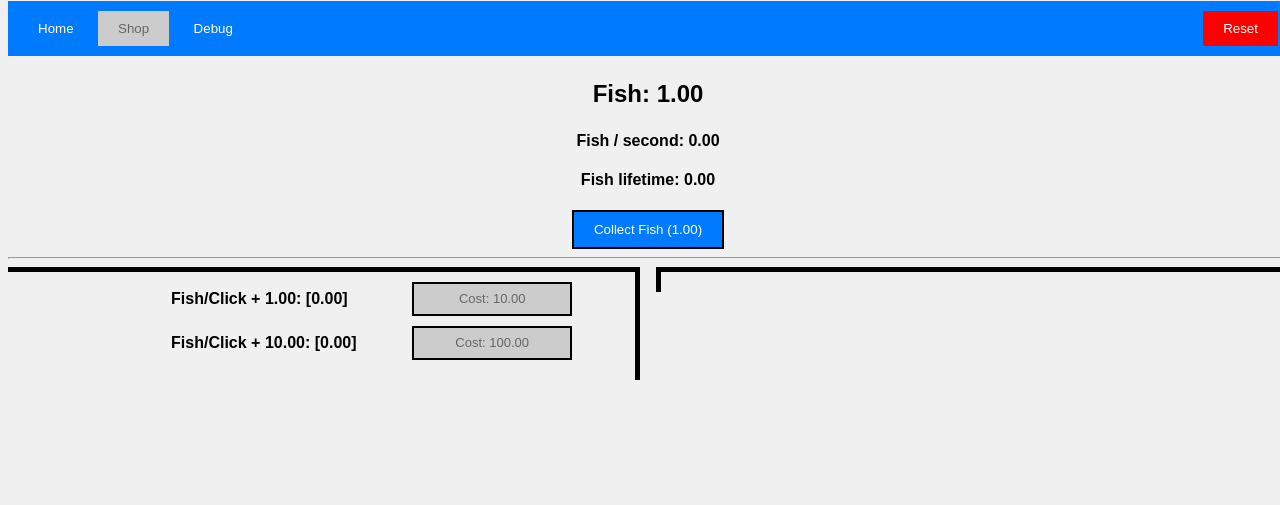
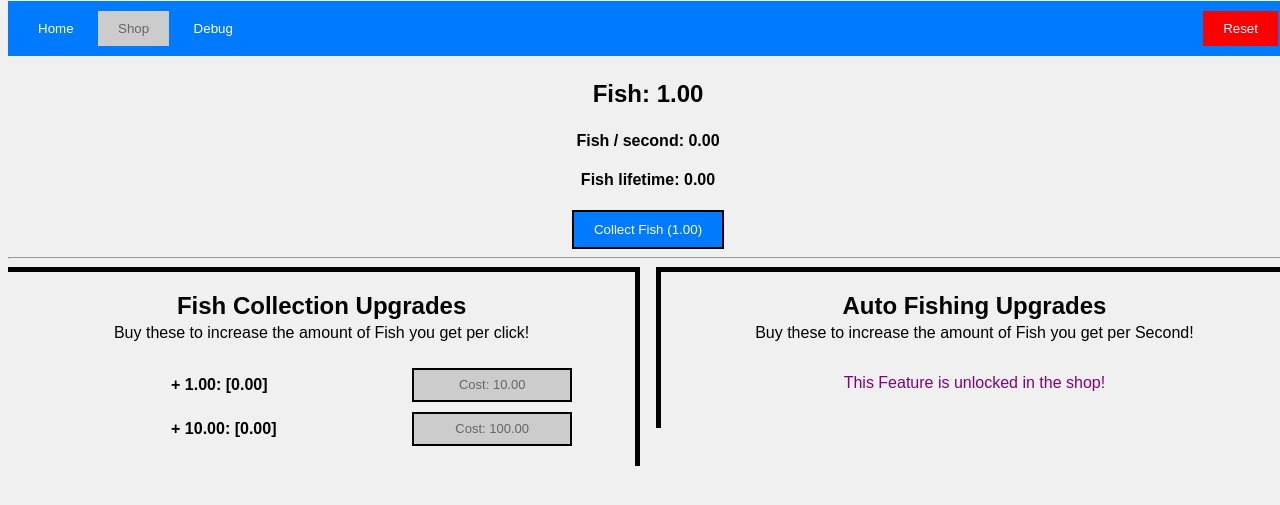
Before and after one commit to IProHarper/IdleFishing, a website with bundled scripts: page index.html in a window 1280 px wide. Shown: the part 79-584 px from the top of the page. Built offline with nearby package versions, Linux system fonts and the light colour scheme.

Commit message:
Fixed some things

```diff
--- a/index.html
+++ b/index.html
@@ -30,11 +30,14 @@
         <hr>
         <div id="pageDisplay">
             <div id="upgrades" class="home">
-                <!-- <h2 style="margin-bottom:0.1em">Fish Collection Upgrades</h2>
-                <p style="margin-top:0.1em">Buy these to increase the amount of Fish you get per click!</p> -->
+                <h2 style="margin-bottom:0.1em">Fish Collection Upgrades</h2>
+                <p style="margin-top:0.1em">Buy these to increase the amount of Fish you get per click!</p>
                 <div id="fishUpgrades"></div>
             </div>
             <div id="automation" class="home">
+                <h2 style="margin-bottom:0.1em">Auto Fishing Upgrades</h2>
+                <p style="margin-top:0.1em">Buy these to increase the amount of Fish you get per Second!</p>
+                <p id="ShopUnlockIndicator1" style="color:purple">This Feature is unlocked in the shop!</p>
                 <div id="autoUpgrades"></div>
             </div>
         </div>
--- a/initData.json
+++ b/initData.json
@@ -8,7 +8,7 @@
  },
  "upgradesList":[{"type":"fish", "data":[
                             {
-                                "desc": "Fish/Click + ",
+                                "desc": "+ ",
                                 "cost" : 10,
                                 "costMulti" : 1.2,
                                 "countIncrease" : 1,
@@ -16,7 +16,7 @@
                                 "displaying": true
                             },
                             {
-                                "desc": "Fish/Click + ",
+                                "desc": "+ ",
                                 "cost" : 100,
                                 "costMulti" : 1.25,
                                 "countIncrease" : 10,
@@ -24,7 +24,7 @@
                                 "displaying": true
                             },
                             {
-                                "desc": "Fish/Click + ",
+                                "desc": "+ ",
                                 "cost" : 5000,
                                 "costMulti" : 1.25,
                                 "countIncrease" : 1000,
@@ -32,7 +32,7 @@
                                 "displaying": false
                             },
                             {
-                                "desc": "Fish/Click + ",
+                                "desc": "+ ",
                                 "cost" : 100000,
                                 "costMulti" : 1.25,
                                 "countIncrease" : 50000,
@@ -42,7 +42,7 @@
   ], "class":"upgradeButton"},
     {"type":"auto", "data":[
                     {
-                        "desc": "Fish/Sec + ",
+                        "desc": "+ ",
                         "cost" : 100,
                         "costMulti" : 1.25,
                         "countIncrease" : 10,
@@ -50,7 +50,7 @@
                         "displaying": false
                     },
                     {
-                        "desc": "Fish/Sec + ",
+                        "desc": "+ ",
                         "cost" : 10000,
                         "costMulti" : 1.15,
                         "countIncrease" : 1000,
@@ -58,7 +58,7 @@
                         "displaying": false
                     },
                     {
-                        "desc": "Fish/Sec + ",
+                        "desc": "+ ",
                         "cost" : 100000,
                         "costMulti" : 1.15,
                         "countIncrease" : 10000,
@@ -66,7 +66,7 @@
                         "displaying": false
                     },
                     {
-                        "desc": "Fish/Sec + ",
+                        "desc": "+ ",
                         "cost" : 9000000,
                         "costMulti" : 1.15,
                         "countIncrease" : 1000000,
--- a/main.js
+++ b/main.js
@@ -198,7 +198,7 @@ window.onclick = function(event) {
 }
 
 $("#debugBttn").click(function(){
-    gameData.fish.value += 1000;
+    //gameData.fish.value += 1000;
 });
 
 //Feature Unlock Buttons ---------------
@@ -207,7 +207,7 @@ $("#shopUpgrades").on('click', ".featureButton", function(){
     let index = this.getAttribute("index");
     let upgrade = gameData.upgradesList[getUpgradeListIndex(this.getAttribute("type"))].data[index];
     //Handle load file
-    if (gameData.fish.count > upgrade.cost){
+    if (gameData.fish.count > upgrade.cost && !upgrade.bought){
         $(this).prop("disabled", true);
         $(this).css("background-color", "#00FF33");
         $(this).css("color", "black");
@@ -222,6 +222,7 @@ function shopBttnHandling(name){
     switch (name){
         case "autoFishUnlock":
             addUpgrade(0,"auto","#autoUpgrades");
+            $("#ShopUnlockIndicator1").remove();
             break;;
         case "maxBuyUnlockClick":
             addBuyMax(0,"fish");
@@ -366,11 +367,13 @@ function buttonCheck(button){
        const index = button.getAttribute("index");
        const upgrade = gameData.upgradesList[getUpgradeListIndex(button.getAttribute("type"))].data[index];
        const cost = upgrade.cost;
-        if (gameData.fish.count < cost && !upgrade.disabled) {
-               button.disabled = true;
-             } else {
-               button.disabled = false;
-             }
+       if (upgrade.bought){
+            button.disabled = true;
+       }else if (gameData.fish.count < cost) {
+        button.disabled = true;
+        } else {
+        button.disabled = false;
+        }
     });
 }
 
@@ -378,7 +381,7 @@ function buttonCheck(button){
 function initializeButtons(){
     checkUnlocks();
     document.querySelectorAll('.featureButton').forEach(function (button){
-        // Disable the button if the player doesn't have enough fish to buy the upgrade
+        //Disable the button if the player doesn't have enough fish to buy the upgrade
         //Handle bought buttons
         const index = button.getAttribute("index");
         let upgrade = gameData.upgradesList[getUpgradeListIndex(button.getAttribute("type"))].data[index];
@@ -402,7 +405,7 @@ function checkUnlocks(){
     }
 }
 
-// Function to update the display
+// Function to update the display / MAIN GAME LOOP
 function updateDisplay() {
     $("#fishCount").html(formatNumber(gameData.fish.count));
     $("#fishValue").html(formatNumber(gameData.fish.value));
```
Also changed, not shown: app.js (+12 -9 lines).
